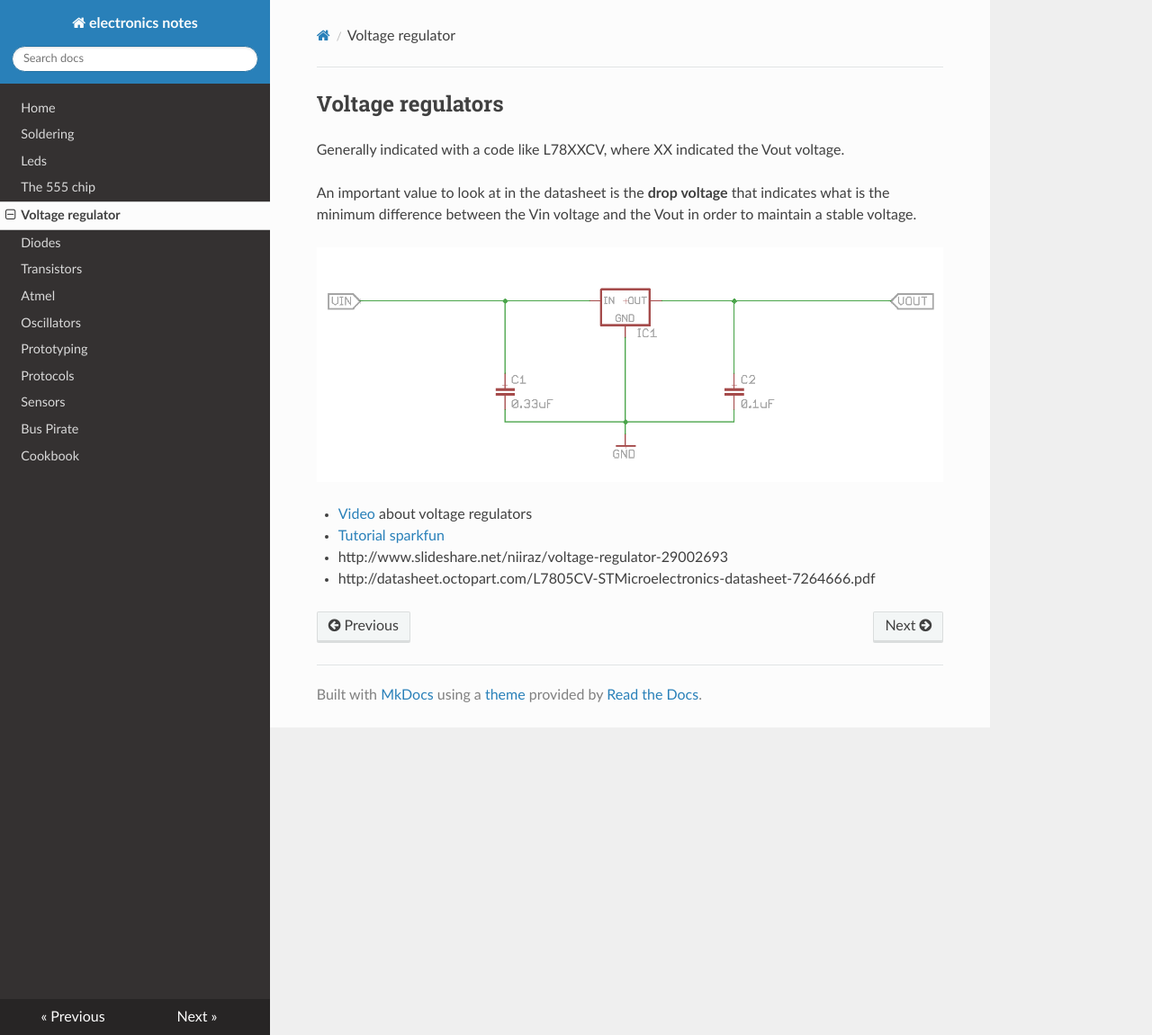
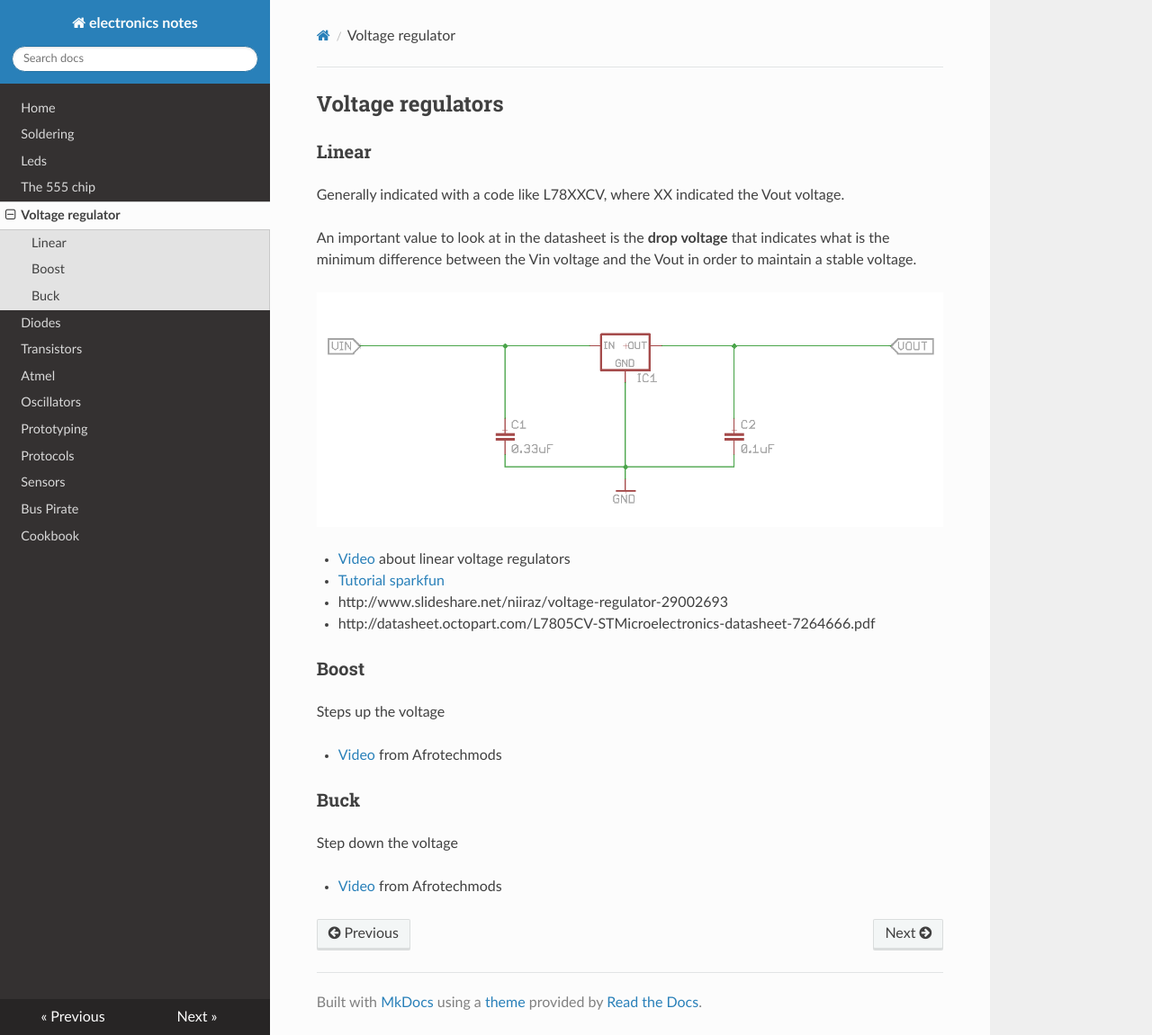
Before and after one commit to gipi/electronics-notes, an MkDocs documentation site: the page built from docs/voltagereg.md, in a window 1280 px wide and 1151 px high. Shown: the whole window at 90% size. Built offline with MkDocs 1.6.1, drawn with Linux system fonts in a browser that asks for light colours; nearby versions of some CDN libraries; old or Windows-style settings are respelled for this version of MkDocs.

Commit message:
Add distinction between voltage regulators.

```diff
--- a/docs/voltagereg.md
+++ b/docs/voltagereg.md
@@ -1,4 +1,6 @@
 ## Voltage regulators
+
+### Linear
 
 Generally indicated with a code like L78XXCV, where XX indicated the Vout voltage.
 
@@ -8,7 +10,19 @@ a stable voltage.
 
 ![voltage regulator schematic](Images/voltage-regulator-scheme.png)
 
- - [Video](https://www.youtube.com/watch?v=GSzVs7_aW-Y) about voltage regulators
+ - [Video](https://www.youtube.com/watch?v=GSzVs7_aW-Y) about linear voltage regulators
  - [Tutorial sparkfun](https://www.sparkfun.com/tutorials/103)
  - http://www.slideshare.net/niiraz/voltage-regulator-29002693
  - http://datasheet.octopart.com/L7805CV-STMicroelectronics-datasheet-7264666.pdf
+
+### Boost
+
+Steps up the voltage
+
+ - [Video](https://www.youtube.com/watch?v=wJU7AJgERG8&index=5&list=PL36AB5C6DA12CF293) from Afrotechmods
+
+### Buck
+
+Step down the voltage
+
+ - [Video](https://www.youtube.com/watch?v=CEhBN5_fO5o&index=5&list=PL36AB5C6DA12CF293) from Afrotechmods
```
